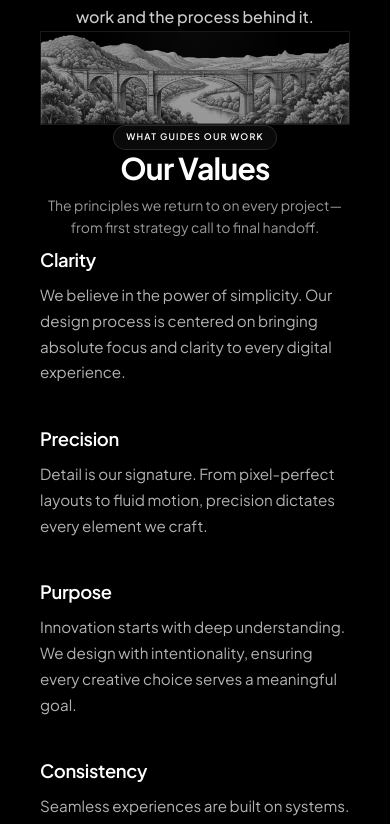
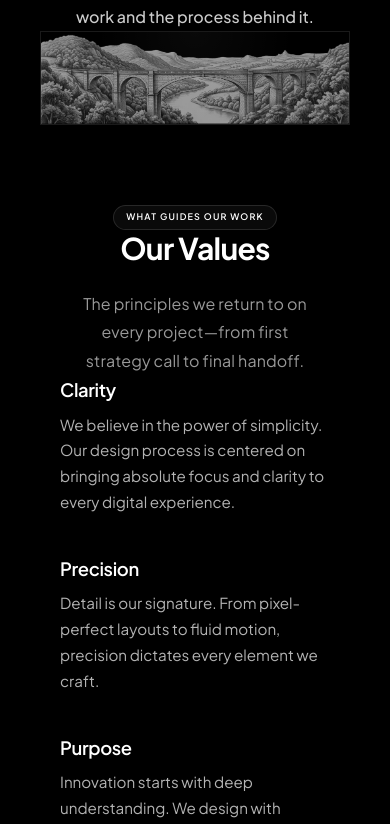
Before and after one commit to Afsheen-Sandhu/WestBridge, a React (Vite) app: page /about-us in a window 390 px wide. Shown: the part 1166-1990 px from the top of the page. Built offline with nearby package versions, Linux system fonts and the light colour scheme; a web font is replaced by a local one.

Commit message:
fix: responsive layout for About Values section and Hero padding adjustments

```diff
--- a/src/components/Hero.jsx
+++ b/src/components/Hero.jsx
@@ -49,7 +49,7 @@ const Hero = () => {
       />
 
       {/* Main hero content */}
-      <div className="relative w-full max-w-[1400px] mx-auto flex flex-col items-center text-center z-10 flex-1 justify-center pt-[180px] pb-12 md:pt-[220px] md:pb-20">
+      <div className="relative w-full max-w-[1400px] mx-auto flex flex-col items-center text-center z-10 flex-1 pt-[260px] pb-12 md:pt-[320px] md:pb-20">
         {/* Glow Badge */}
         <div className="mb-20 md:mb-14 animate-fade-in-down">
           <GlowBadge>Design In Details</GlowBadge>
--- a/src/components/Navbar.jsx
+++ b/src/components/Navbar.jsx
@@ -18,7 +18,17 @@ const Navbar = () => {
     const [connectHovered, setConnectHovered] = useState(false);
     const [isMobile, setIsMobile] = useState(typeof window !== 'undefined' ? window.innerWidth <= 768 : false);
     const [menuOpen, setMenuOpen] = useState(false);
+    const [scrolled, setScrolled] = useState(false);
     const { theme, toggleTheme } = useTheme();
+
+
+    useEffect(() => {
+        const handleScroll = () => {
+            setScrolled(window.scrollY > 10);
+        };
+        window.addEventListener('scroll', handleScroll);
+        return () => window.removeEventListener('scroll', handleScroll);
+    }, []);
 
 
     useEffect(() => {
@@ -52,12 +62,15 @@ const Navbar = () => {
                 paddingBottom: isMobile ? 16 : 24,
                 zIndex: 1000,
                 animation: 'fadeInDown 1s cubic-bezier(0.16, 1, 0.3, 1) forwards',
-                background: theme === 'dark'
-                    ? 'linear-gradient(to bottom, rgba(0,0,0,0.95), rgba(0,0,0,0.7), transparent)'
-                    : 'linear-gradient(to bottom, rgba(255,255,255,0.98), rgba(255,255,255,0.8), transparent)',
-                backdropFilter: 'blur(18px)',
-                WebkitBackdropFilter: 'blur(18px)',
-                transition: 'background 0.4s ease',
+                background: !scrolled
+                    ? 'transparent'
+                    : (theme === 'dark'
+                        ? 'linear-gradient(to bottom, rgba(0,0,0,0.95), rgba(0,0,0,0.7), transparent)'
+                        : 'linear-gradient(to bottom, rgba(255,255,255,0.98), rgba(255,255,255,0.8), transparent)'),
+                boxShadow: !scrolled ? 'none' : (theme === 'dark' ? '0 10px 30px rgba(0,0,0,0.5)' : '0 10px 30px rgba(0,0,0,0.05)'),
+                backdropFilter: !scrolled ? 'none' : 'blur(18px)',
+                WebkitBackdropFilter: !scrolled ? 'none' : 'blur(18px)',
+                transition: 'all 0.4s ease',
             }}
         >
             <div className="layout-outer">
--- a/src/pages/About.jsx
+++ b/src/pages/About.jsx
@@ -235,7 +235,16 @@ const About = () => {
                         </div>
 
                         {/* Our Values – new design */}
-                        <div className="mt-32 md:mt-48 px-6 md:px-10">
+                        <div
+                            className="w-full mx-auto"
+                            style={{
+                                marginTop: 'clamp(80px, 15vw, 160px)',
+                                maxWidth: '1000px',
+                                paddingLeft: '20px',
+                                paddingRight: '20px',
+                                paddingBottom: '120px'
+                            }}
+                        >
                             <div className="flex flex-col items-center text-center">
                                 <GlowBadge>What guides our work</GlowBadge>
                                 <h2
@@ -245,14 +254,16 @@ const About = () => {
                                     Our Values
                                 </h2>
                                 <p
-                                    className="mt-4 text-sm md:text-base max-w-[560px] mx-auto px-4 md:px-0"
+                                    className="mx-auto"
                                     style={{
-                                        color: theme === 'dark'
-                                            ? 'rgba(255,255,255,0.6)'
-                                            : 'rgba(0,0,0,0.6)',
-                                        paddingTop: 8,
-                                        paddingBottom: 8,
-                                        lineHeight: 1.6
+                                        marginTop: '24px',
+                                        fontSize: 'clamp(1rem, 1.2vw, 1.15rem)',
+                                        maxWidth: '720px',
+                                        color: theme === 'dark' ? 'rgba(255,255,255,0.6)' : 'rgba(0,0,0,0.6)',
+                                        lineHeight: 1.8,
+                                        letterSpacing: '0.01em',
+                                        paddingLeft: '20px',
+                                        paddingRight: '20px'
                                     }}
                                 >
                                     The principles we return to on every project—from first
```
